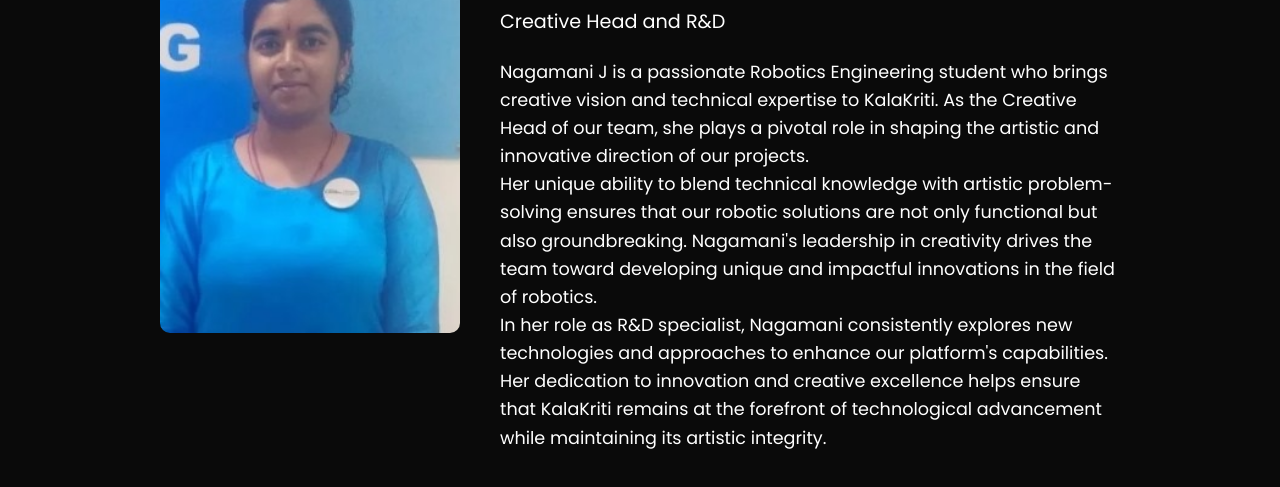
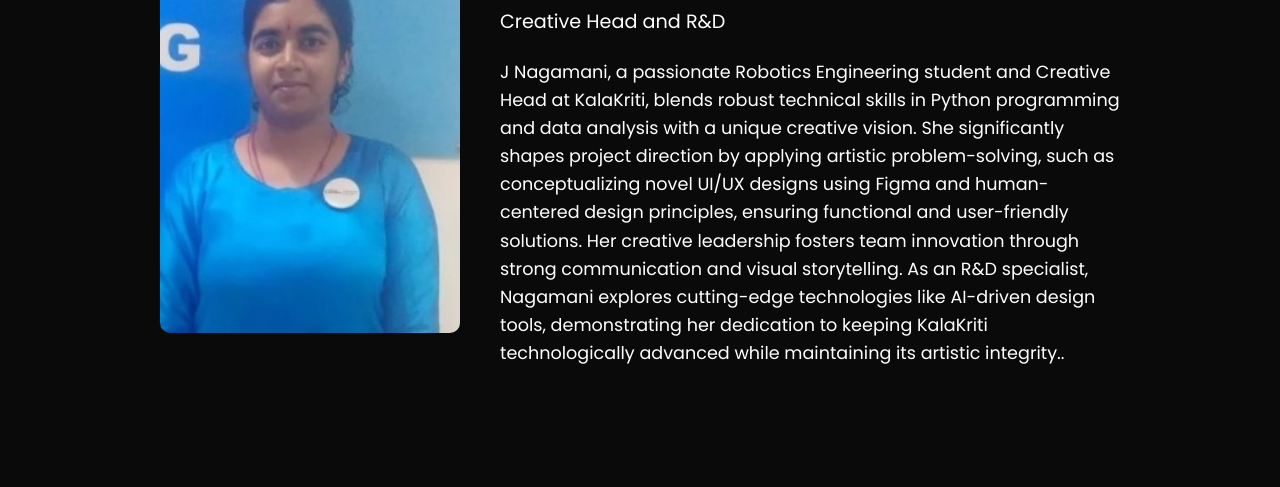
Before and after one commit to som0801/Landing-page-kalakriti, a plain HTML site: page team/nagamani.html in a window 1280 px wide. Shown: the part 147-634 px from the top of the page. Drawn offline with Linux system fonts and the light colour scheme.

Commit message:
Update nagamani.html

```diff
--- a/team/nagamani.html
+++ b/team/nagamani.html
@@ -23,9 +23,9 @@
         <h1 class="profile-name">Nagamani J</h1>
         <p class="profile-role">Creative Head and R&D</p>
         <div class="profile-description">
-          <p>Nagamani J is a passionate Robotics Engineering student who brings creative vision and technical expertise to KalaKriti. As the Creative Head of our team, she plays a pivotal role in shaping the artistic and innovative direction of our projects.</p>
-          <p>Her unique ability to blend technical knowledge with artistic problem-solving ensures that our robotic solutions are not only functional but also groundbreaking. Nagamani's leadership in creativity drives the team toward developing unique and impactful innovations in the field of robotics.</p>
-          <p>In her role as R&D specialist, Nagamani consistently explores new technologies and approaches to enhance our platform's capabilities. Her dedication to innovation and creative excellence helps ensure that KalaKriti remains at the forefront of technological advancement while maintaining its artistic integrity.</p>
+          <p>J Nagamani, a passionate Robotics Engineering student and Creative Head at KalaKriti, blends robust technical skills in Python programming and data analysis with a unique creative vision. She significantly shapes project direction by applying artistic problem-solving, such as conceptualizing novel UI/UX designs using Figma and human-centered design principles, ensuring functional and user-friendly solutions. Her creative leadership fosters team innovation through strong communication and visual storytelling.
+As an R&D specialist, Nagamani explores cutting-edge technologies like AI-driven design tools, demonstrating her dedication to keeping KalaKriti technologically advanced while maintaining its artistic integrity..</p>
+
         </div>
       </div>
     </div>
```
